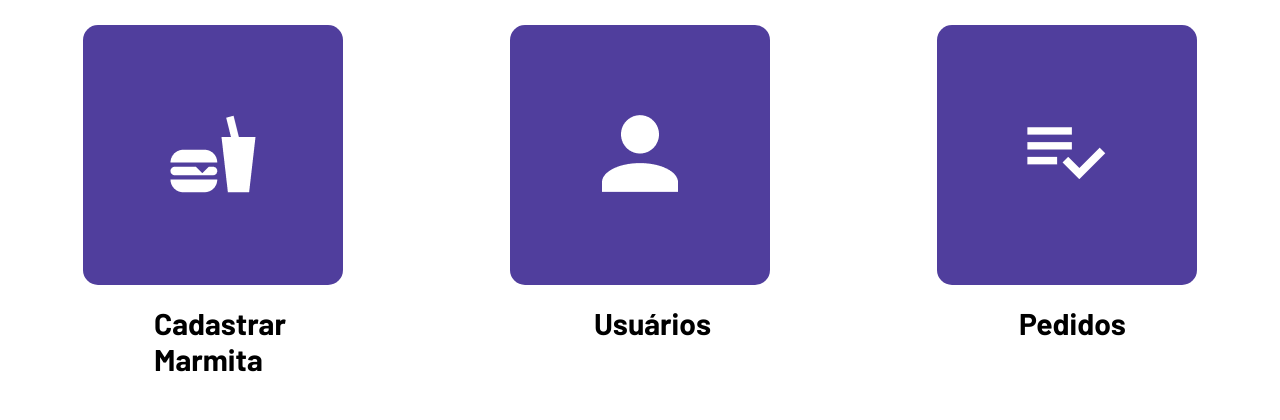
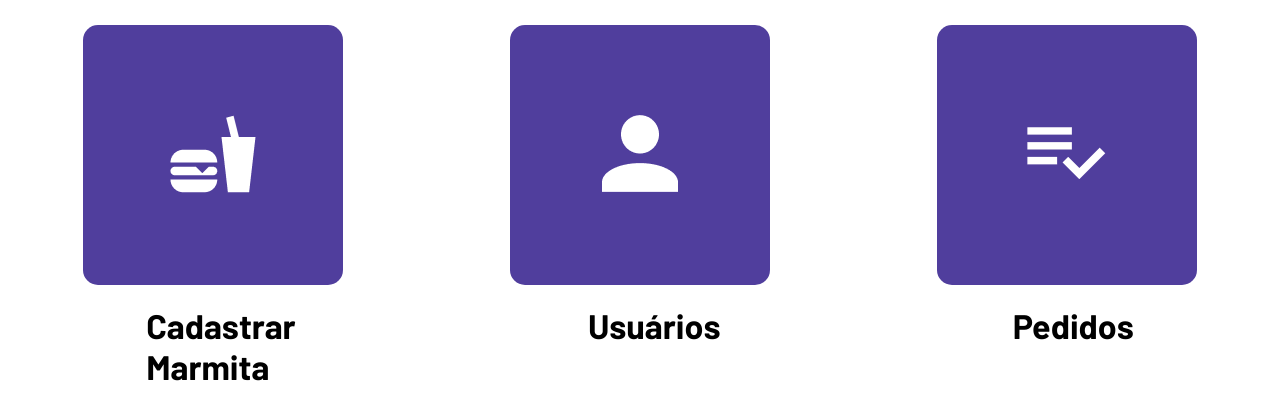
Before and after one commit to F4ELL/fitDelivery, a PHP site: page /profile.html in a window 1280 px wide. Shown: the part 338-758 px from the top of the page. Run offline with PHP 8.4, Linux system fonts and the light colour scheme.

Commit message:
change style font size

```diff
--- a/styles.css
+++ b/styles.css
@@ -84,11 +84,10 @@ button{
     display: flex;
     flex-direction: row;
     justify-content: space-around;
-    font-size: 16px;
-
 }
 .buttons_home h1{
     font-weight: bold;
+    font-size: 34px;
 }
 
 input,textarea::placeholder{
```
